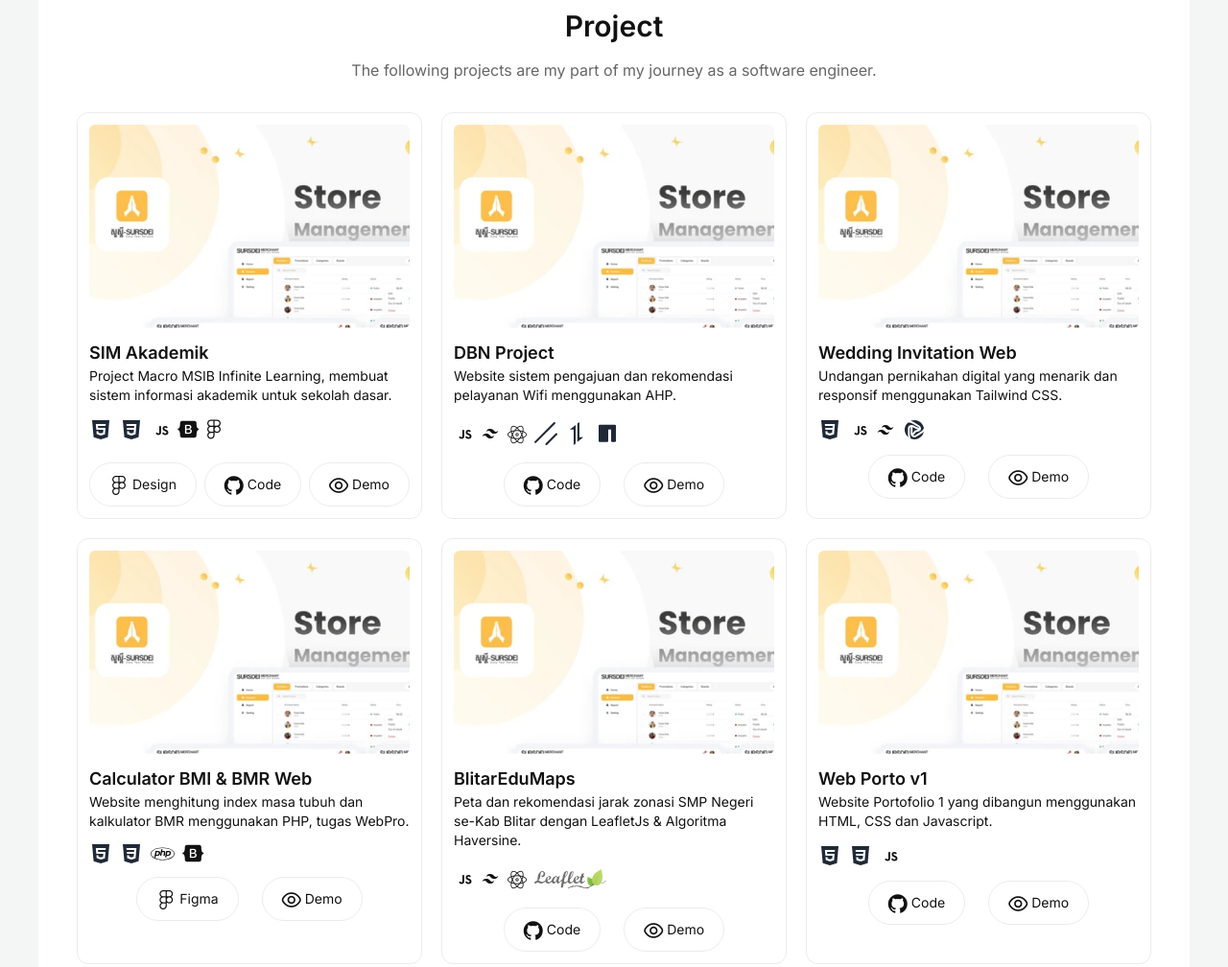
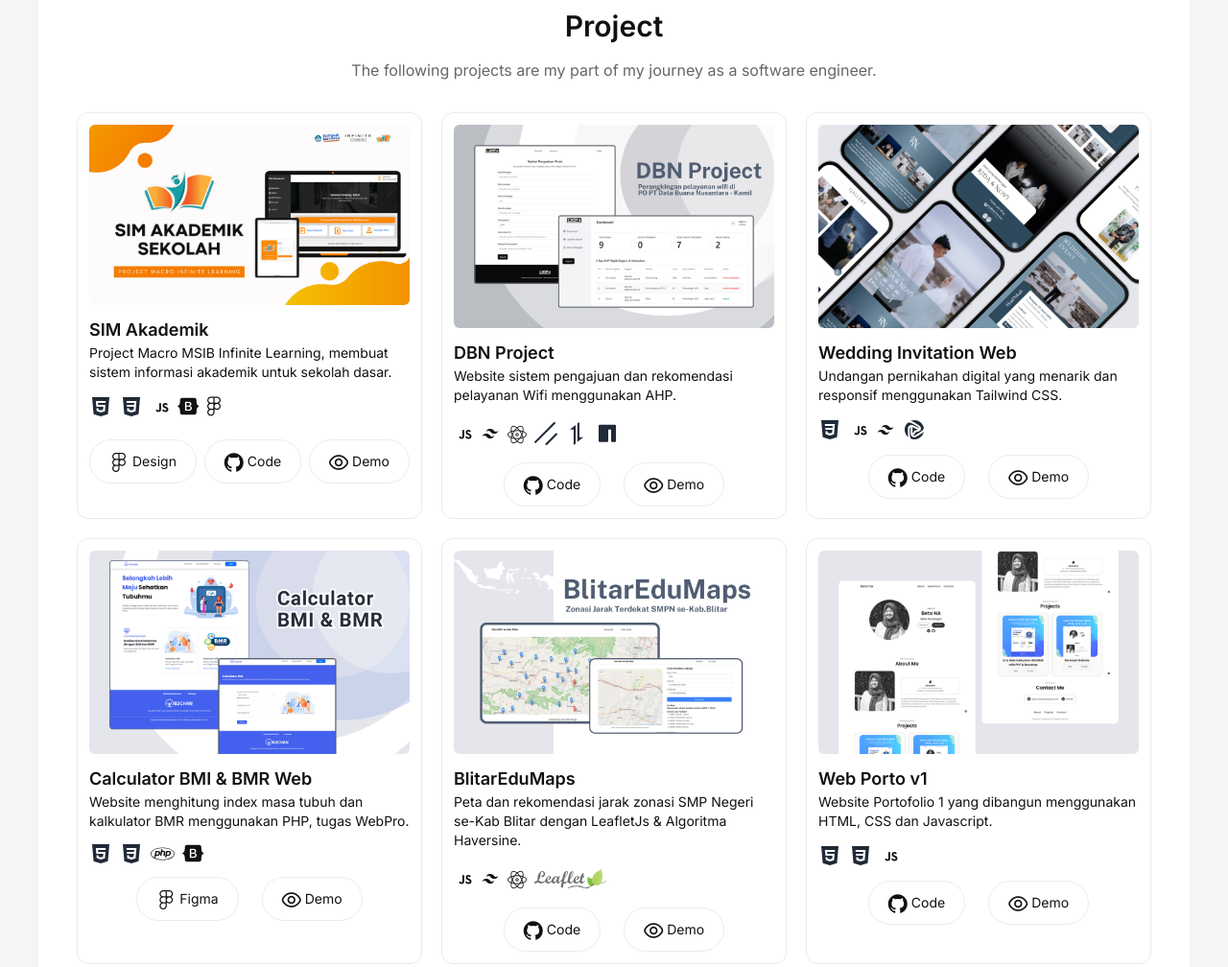
Before and after one commit to akuBetaa/webProfilBeta_v2, a plain HTML site: page index.html in a window 1280 px wide. Shown: the part 1080-2088 px from the top of the page at 96% size. Drawn offline with nearby package versions, Linux system fonts and the light colour scheme.

Commit message:
update image project

```diff
--- a/index.html
+++ b/index.html
@@ -77,7 +77,7 @@
       <div class="reveal fade-bottom  flex flex-col md:flex-row justify-between items-center mt-4">
         <div class="flex gap-2 items-center text-light-primary dark:text-dark-primary">
           <i class="fi fi-rs-marker"></i>
-          <h2 class="text-xs md:text-sm">Blitar, Jawa Timur, Indonesia</h2>
+          <h2 class="text-xs md:text-sm">Blitar, East Java, Indonesia</h2>
         </div>
         <a href="./resume.html"
           class="hover:transition hover:duration-300 hover:ease-in-out  hover:-translate-y-1 hover:scale-10 hover:bg-light-background2 dark:hover:bg-dark-background2 flex gap-1 items-center justify-center text-light-primary dark:text-dark-primary p-1 px-3 rounded-2xl border border-light-border dark:border-dark-border mt-4 md:mt-0">
@@ -122,7 +122,7 @@
         <!-- Card Project 1 -->
         <div
           class="reveal fade-left hover:transition hover:duration-300 hover:ease-in-out hover:-translate-y-1 hover:scale-105 hover:shadow-2xl dark:hover:shadow-dark-border flex flex-col gap-3 border border-light-border dark:border-dark-border dark:bg-dark-background1_1 p-3 rounded-xl">
-          <img src="./src/image/coba.png" class="rounded-md w-full object-cover" alt="">
+          <img src="./src/image/project/SIMAkademik.png" class="rounded-md w-full object-cover" alt="project-SIMAkademik-Beta">
           <div>
             <h3 class="text-base md:text-lg font-semibold">SIM Akademik</h3>
             <p class="text-xs md:text-sm">
@@ -205,7 +205,7 @@
         <!-- Card Project 2 -->
         <div
           class="reveal zoom-in hover:transition hover:duration-300 hover:ease-in-out hover:-translate-y-1 hover:scale-105 flex flex-col gap-3 border border-light-border dark:border-dark-border dark:bg-dark-background1_1 p-3 hover:shadow-2xl dark:hover:shadow-dark-border rounded-xl">
-          <img src="./src/image/coba.png" class="rounded-md w-full object-cover" alt="">
+          <img src="./src/image/project/DBNProject.png" class="rounded-md w-full object-cover" alt="Poject-DBNProject-Beta">
           <div>
             <h3 class="text-base md:text-lg font-semibold">DBN Project</h3>
             <p class="text-xs md:text-sm">
@@ -299,7 +299,7 @@
         <!-- Card Project 3 -->
         <div
           class="reveal fade-right hover:transition hover:duration-300 hover:ease-in-out hover:-translate-y-1 hover:scale-105 flex flex-col gap-3 border border-light-border dark:border-dark-border dark:bg-dark-background1_1 p-3 hover:shadow-2xl dark:hover:shadow-dark-border rounded-xl">
-          <img src="./src/image/coba.png" class="rounded-md w-full object-cover" alt="">
+          <img src="./src/image/project/WeedingInvitation.png" class="rounded-md w-full object-cover" alt="Project-Weddinginfitation-Beta">
           <div>
             <h3 class="text-base md:text-lg font-semibold">Wedding Invitation Web</h3>
             <p class="text-xs md:text-sm">
@@ -379,7 +379,7 @@
         <!-- Card Project 4-->
         <div
           class="reveal fade-left hover:transition hover:duration-300 hover:ease-in-out hover:-translate-y-1 hover:scale-105 flex flex-col gap-3 border border-light-border dark:border-dark-border dark:bg-dark-background1_1 p-3 hover:shadow-2xl dark:hover:shadow-dark-border rounded-xl">
-          <img src="./src/image/coba.png" class="rounded-md w-full object-cover" alt="">
+          <img src="./src/image/project/BMIBMR.png" class="rounded-md w-full object-cover" alt="Project-BMIBMR-Beta">
           <div>
             <h3 class="text-base md:text-lg font-semibold">Calculator BMI & BMR Web</h3>
             <p class="text-xs md:text-sm">
@@ -455,7 +455,7 @@
         <!-- Card Project 5-->
         <div
           class="reveal zoom-in hover:transition hover:duration-300 hover:ease-in-out hover:-translate-y-1 hover:scale-105 flex flex-col gap-3 border border-light-border dark:border-dark-border dark:bg-dark-background1_1 p-3 hover:shadow-2xl dark:hover:shadow-dark-border rounded-xl">
-          <img src="./src/image/coba.png" class="rounded-md w-full object-cover" alt="">
+          <img src="./src/image/project/BlitarEduMaps.png" class="rounded-md w-full object-cover" alt="Project-BlitarEduMaps-Beta">
           <div>
             <h3 class="text-base md:text-lg font-semibold">BlitarEduMaps</h3>
             <p class="text-xs md:text-sm">
@@ -549,7 +549,7 @@
         <!-- Card Project 6-->
         <div
           class="reveal fade-right hover:transition hover:duration-300 hover:ease-in-out hover:-translate-y-1 hover:scale-105 flex flex-col gap-3 border border-light-border dark:border-dark-border dark:bg-dark-background1_1 p-3 hover:shadow-2xl dark:hover:shadow-dark-border rounded-xl">
-          <img src="./src/image/coba.png" class="rounded-md w-full object-cover" alt="">
+          <img src="./src/image/project/PortoV1.png" class="rounded-md w-full object-cover" alt="Project-PortoV1-Beta">
           <div>
             <h3 class="text-base md:text-lg font-semibold">Web Porto v1</h3>
             <p class="text-xs md:text-sm">
@@ -614,7 +614,7 @@
         <!-- Card Project 7-->
         <div
           class="reveal fade-bottom hover:transition hover:duration-300 hover:ease-in-out hover:-translate-y-1 hover:scale-105 flex flex-col gap-3 border border-light-border dark:border-dark-border dark:bg-dark-background1_1 p-3 hover:shadow-2xl dark:hover:shadow-dark-border rounded-xl">
-          <img src="./src/image/coba.png" class="rounded-md w-full object-cover" alt="">
+          <img src="./src/image/project/PortoV2.png" class="rounded-md w-full object-cover" alt="Project-PortoV2-Beta">
           <div>
             <h3 class="text-base md:text-lg font-semibold">Web Porto v2</h3>
             <p class="text-xs md:text-sm">
@@ -699,7 +699,7 @@
           <p class="text-xs">beta.n.awwalin@gmail.com</p>
         </a>
       </div>
-      <div class="reveal fade-bottom flex justify-center gap-4">
+      <div class="flex justify-center gap-4">
         <a href="https://www.linkedin.com/in/betanurulawwalin/">
           <i class="fi fi-brands-linkedin text-light-text dark:text-dark-text text-2xl md:text-3xl hover:text-light-tertiary dark:hover:text-dark-tertiary"></i>
         </a>
```
Also changed, not shown: resume.html (+1 -1 lines), src/image/project/BMIBMR.png (added), src/image/project/BlitarEduMaps.png (added), src/image/project/DBNProject.png (added), src/image/project/PortoV1.png (added), src/image/project/PortoV2.png (added), src/image/project/SIMAkademik.png (added), src/image/project/WeedingInvitation.png (added).
